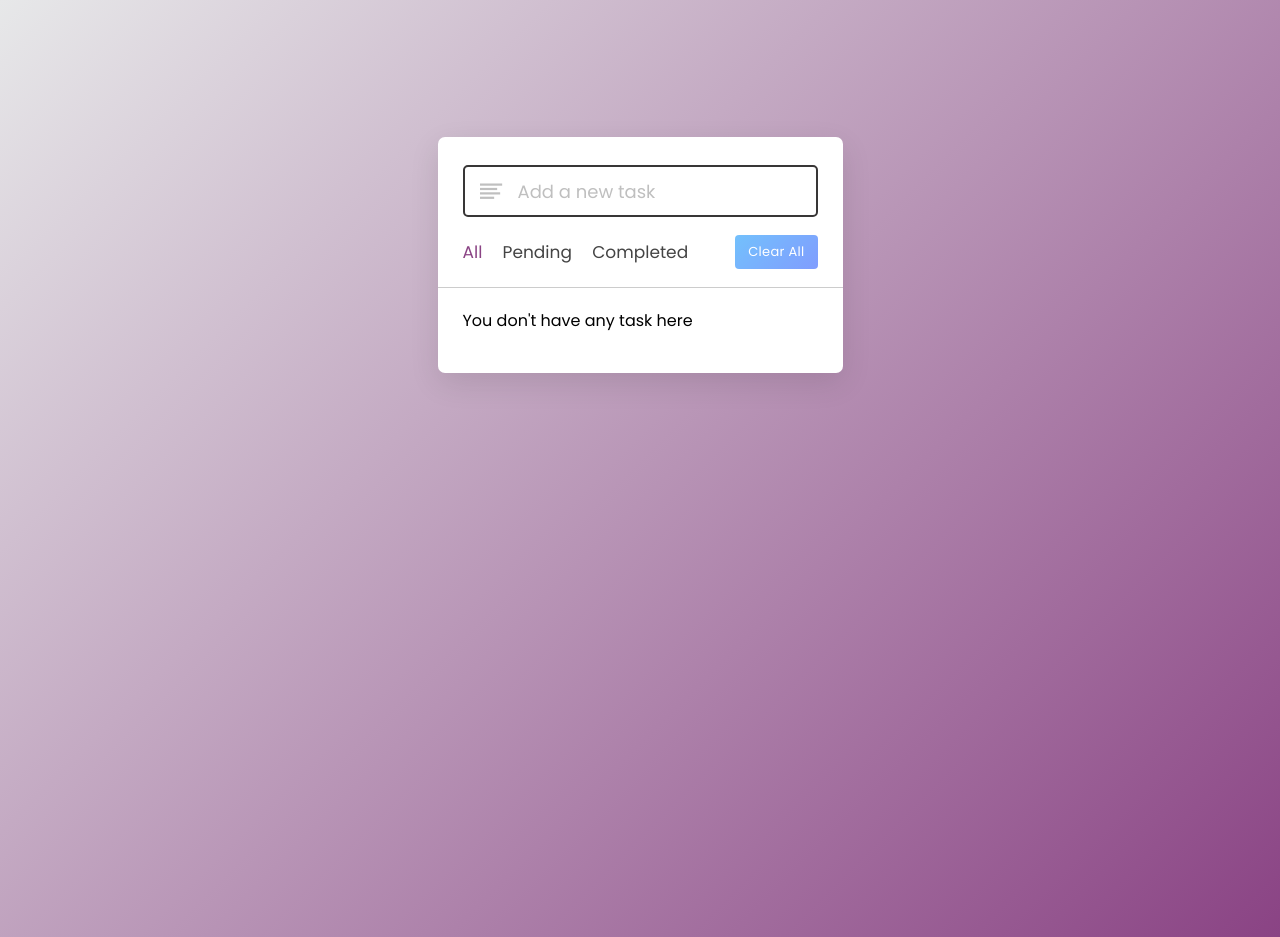
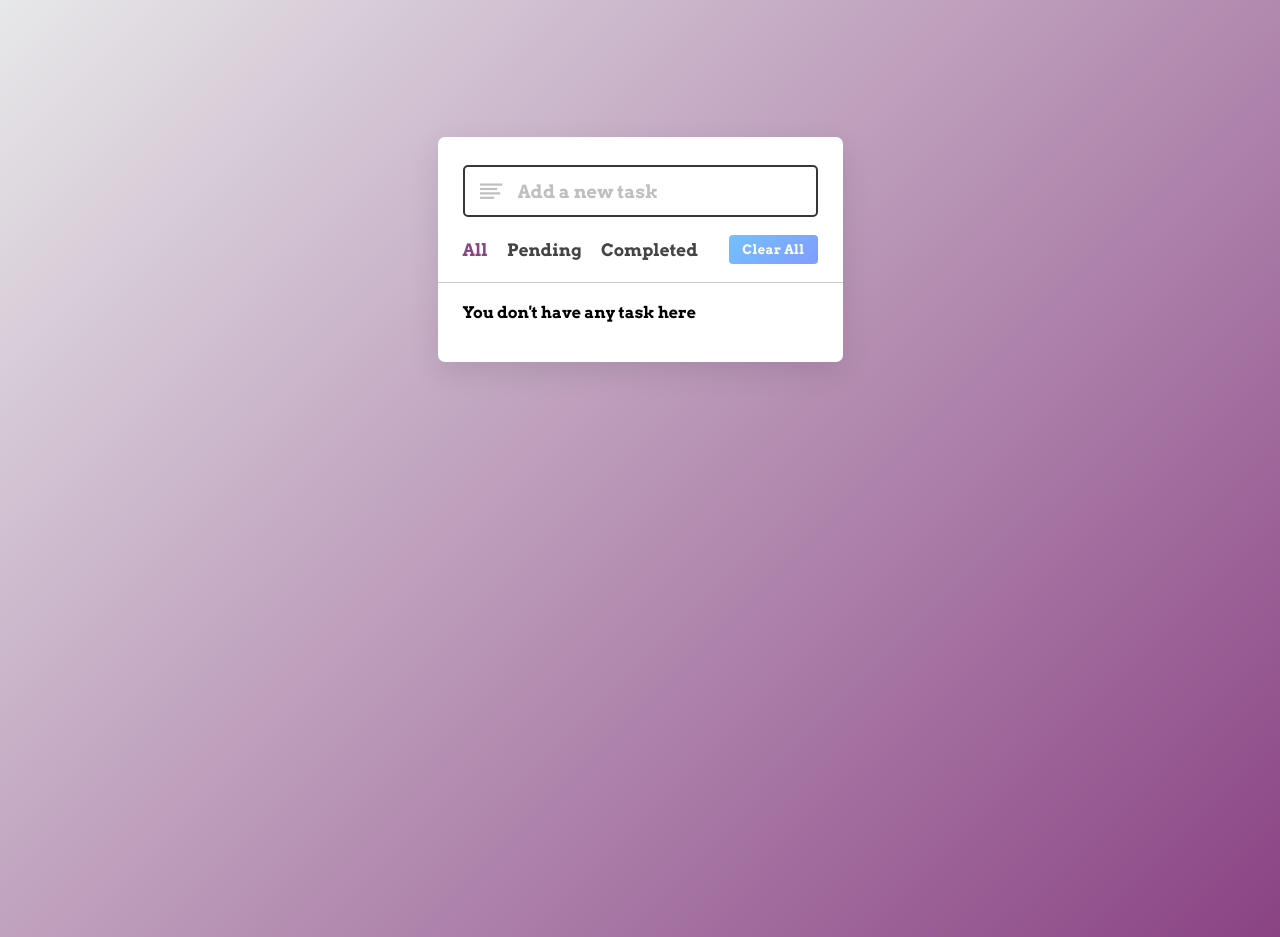
Before and after one commit to Rajkumaran-S/Dynamic-ToDo-List-App, a plain HTML site: page index.html in a window 1280 px wide. Drawn offline with nearby package versions, Linux system fonts and the light colour scheme.

Commit message:
Update style.css

```diff
--- a/style.css
+++ b/style.css
@@ -1,9 +1,11 @@
-@import url('https://fonts.googleapis.com/css2?family=Poppins:wght@400;500;600;700&display=swap');
+@import url('https://fonts.googleapis.com/css2?family=Abel&family=Arvo:ital,wght@0,400;0,700;1,400;1,700&family=Cormorant+Garamond:ital,wght@0,300..700;1,300..700&family=Libre+Baskerville:ital,wght@0,400;0,700;1,400&family=Saira+Condensed:wght@100;200;300;400;500;600;700;800;900&display=swap');
 *{
   margin: 0;
   padding: 0;
   box-sizing: border-box;
-  font-family: 'Poppins', sans-serif;
+  font-family: "Arvo", static;
+  font-weight: 600;
+  font-style: normal;
 }
 body{
   width: 100%;
```
